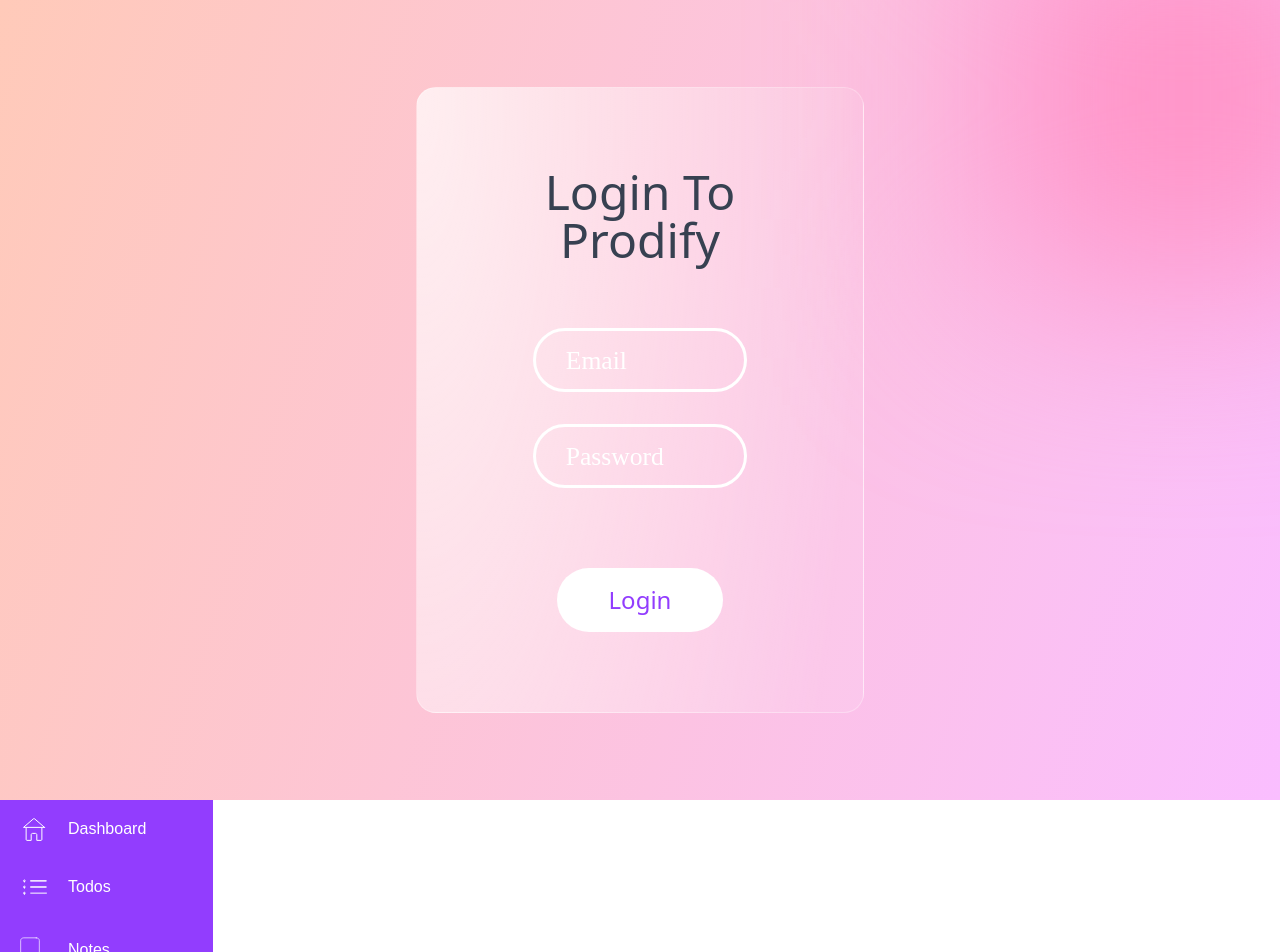
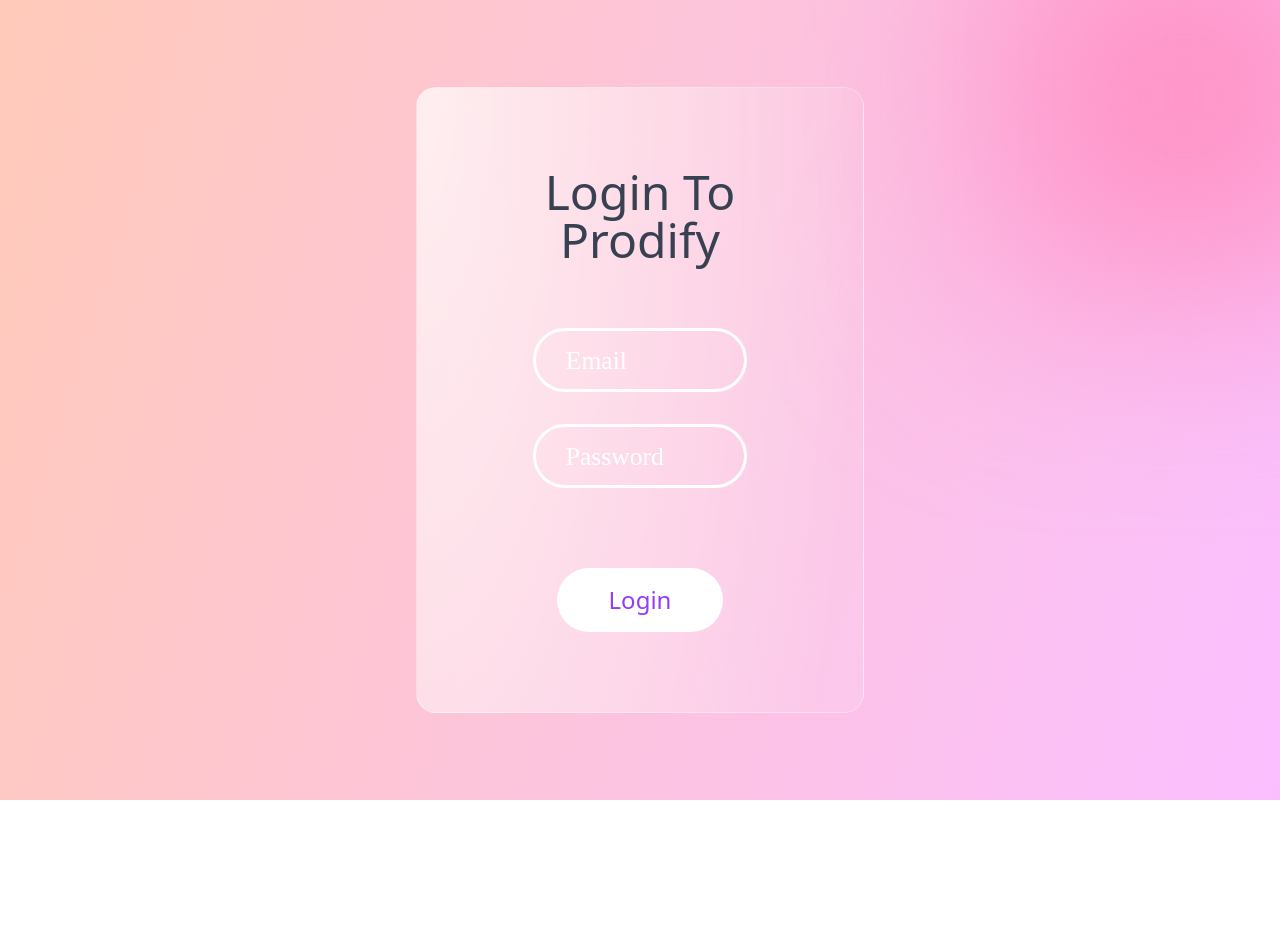
Before and after one commit to akashshyamdev/prodify-client, a React (Create React App) app: page /auth/login in a window 1280 px wide. Shown: the top 952 px of the page. After the commit the page ends 800 px from the top, so only its background shows below. Built offline with nearby package versions, Linux system fonts and the light colour scheme.

Commit message:
fix(App.tsx): added Switch so only one component is displayed

```diff
--- a/src/App.tsx
+++ b/src/App.tsx
@@ -1,6 +1,6 @@
 import React from 'react';
 import { QueryClientProvider } from 'react-query';
-import { Route, Router } from 'react-router-dom';
+import { Route, Router, Switch } from 'react-router-dom';
 import history from './config/history';
 import queryClient from './config/query';
 import Login from './containers/Auth/Login/Login';
@@ -13,12 +13,14 @@
       {process.env.JEST_WORKER_ID && <div data-testid={'router'}>TEST</div>}
 
       <Router history={history}>
-        {/* Auth */}
-        <Route exact path="/auth/signup" component={Signup} />
-        <Route exact path="/auth/login" component={Login} />
+        <Switch>
+          {/* Auth */}
+          <Route exact path="/auth/signup" component={Signup} />
+          <Route exact path="/auth/login" component={Login} />
 
-        {/* Dashboard */}
-        <Dashboard />
+          {/* Dashboard */}
+          <Dashboard />
+        </Switch>
       </Router>
     </QueryClientProvider>
   );
```
